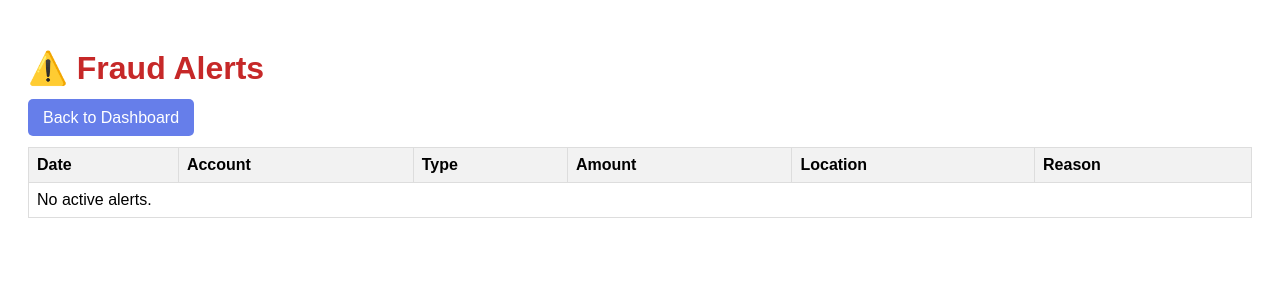
After one commit to Harya018/kibana, a Django app: page /alerts/ in a window 1280 px wide. The commit adds this page. Shown: the top 300 px of the page. Run offline with Django 4.2, Linux system fonts and the light colour scheme; the visitor is signed in with stand-in values (Sample User, id 1); data that the repository does not hold is empty.

Commit message:
barclays 1st commit

```diff
--- a/kibana_config.yml
+++ b/kibana_config.yml
@@ -8,5 +8,10 @@ xpack.encryptedSavedObjects.encryptionKey: "d73d6e5a1b9c4f8d2e0a3b6c9f1e4d8a"
 xpack.reporting.encryptionKey: "a1b2c3d4e5f6g7h8i9j0k1l2m3n4o5p6"
 xpack.security.encryptionKey: "1a2b3c4d5e6f7g8h9i0j1k2l3m4n5o6p"
 
+
 # Optional: Disable SSL verification for internal Docker communication if needed
 # elasticsearch.ssl.verificationMode: none
+
+# Disable security features to match Elasticsearch configuration
+xpack.security.enabled: false
+xpack.security.audit.enabled: false
--- a/siem_project/audit/logger.py
+++ b/siem_project/audit/logger.py
@@ -21,6 +21,11 @@ class ElasticsearchHandler(logging.Handler):
                 'timestamp': datetime.fromtimestamp(record.created, tz=timezone.utc).isoformat(),
                 'message': record.getMessage()
             }
+
+            # Include custom transaction data if present
+            if hasattr(record, 'transaction_data'):
+                log_entry['transaction_data'] = record.transaction_data
+
             es_client.index(index=settings.ELASTICSEARCH_INDEX, document=log_entry)
         except ApiError as e:
             # Fallback: Log to console if ES fails
--- /dev/null
+++ b/siem_project/audit/templates/audit/fraud_alerts.html
@@ -0,0 +1,81 @@
+<!DOCTYPE html>
+<html>
+
+<head>
+    <title>Fraud Alerts</title>
+    <style>
+        body {
+            font-family: sans-serif;
+            padding: 20px;
+        }
+
+        h1 {
+            color: #c62828;
+        }
+
+        table {
+            width: 100%;
+            border-collapse: collapse;
+            margin-top: 20px;
+        }
+
+        th,
+        td {
+            border: 1px solid #ddd;
+            padding: 8px;
+            text-align: left;
+        }
+
+        th {
+            background-color: #f2f2f2;
+        }
+
+        .flagged {
+            background-color: #ffebee;
+            color: #c62828;
+        }
+
+        .btn {
+            padding: 10px 15px;
+            background: #667eea;
+            color: white;
+            text-decoration: none;
+            border-radius: 5px;
+        }
+    </style>
+</head>
+
+<body>
+    <h1>⚠️ Fraud Alerts</h1>
+    <a href="{% url 'dashboard' %}" class="btn">Back to Dashboard</a>
+    <table>
+        <thead>
+            <tr>
+                <th>Date</th>
+                <th>Account</th>
+                <th>Type</th>
+                <th>Amount</th>
+                <th>Location</th>
+                <th>Reason</th>
+            </tr>
+        </thead>
+        <tbody>
+            {% for t in alerts %}
+            <tr class="flagged">
+                <td>{{ t.timestamp }}</td>
+                <td>{{ t.account_number }}</td>
+                <td>{{ t.transaction_type }}</td>
+                <td>{{ t.amount }}</td>
+                <td>{{ t.location }}</td>
+                <td>{{ t.flag_reason }}</td>
+            </tr>
+            {% empty %}
+            <tr>
+                <td colspan="6">No active alerts.</td>
+            </tr>
+            {% endfor %}
+        </tbody>
+    </table>
+</body>
+
+</html>
--- a/siem_project/audit/views.py
+++ b/siem_project/audit/views.py
@@ -31,8 +31,48 @@ def user_login(request):
     return render(request, "audit/login.html")
 
 # ----------------------------
+# TRANSACTIONS & ALERTS
+# ----------------------------
+from .models import Transaction
+import random
+
+def generate_dummy_transactions():
+    types = ['DEBIT', 'CREDIT', 'TRANSFER']
+    locations = ['New York', 'London', 'Tokyo', 'Paris', 'Berlin']
+    for i in range(20):
+        amount = random.uniform(100.0, 15000.0) # Some will be over 10000
+        Transaction.objects.create(
+            account_number=f"ACC-{random.randint(1000,9999)}",
+            amount=round(amount, 2),
+            transaction_type=random.choice(types),
+            location=random.choice(locations)
+        )
+
+@login_required
+def transaction_list(request):
+    transactions = Transaction.objects.all().order_by('-timestamp')
+
+    # Auto-generate data if empty (for demo)
+    if not transactions.exists():
+        generate_dummy_transactions()
+        transactions = Transaction.objects.all().order_by('-timestamp')
+
+    return render(request, "audit/transaction_list.html", {"transactions": transactions})
+
+@login_required
+def fraud_alerts(request):
+    alerts = Transaction.objects.filter(is_flagged=True).order_by('-timestamp')
+    return render(request, "audit/fraud_alerts.html", {"alerts": alerts})
+
+# ----------------------------
 # DASHBOARD (AUTH REQUIRED)
 # ----------------------------
 @login_required
 def dashboard(request):
-    return render(request, "audit/dashboard.html")
+    total_transactions = Transaction.objects.count()
+    total_alerts = Transaction.objects.filter(is_flagged=True).count()
+    context = {
+        "total_transactions": total_transactions,
+        "total_alerts": total_alerts
+    }
+    return render(request, "audit/dashboard.html", context)
--- a/siem_project/siem_project/urls.py
+++ b/siem_project/siem_project/urls.py
@@ -25,4 +25,6 @@ urlpatterns = [
     path('', views.home, name='home'),
     path("login/", views.user_login, name="login"),
     path("dashboard/", views.dashboard, name="dashboard"),
+    path("transactions/", views.transaction_list, name="transaction_list"),
+    path("alerts/", views.fraud_alerts, name="fraud_alerts"),
 ]
```
Also changed, not shown: siem_project/audit/management/commands/verify_es.py (added, +47 -0 lines), siem_project/audit/models.py (+19 -0 lines), siem_project/audit/signals.py (+20 -1 lines), siem_project/audit/templates/audit/dashboard.html (+62 -3 lines), siem_project/audit/templates/audit/transaction_list.html (added, +50 -0 lines), siem_project/audit/tests_transactions.py (added, +22 -0 lines), siem_project/audit/migrations/0002_transaction.py (added).
